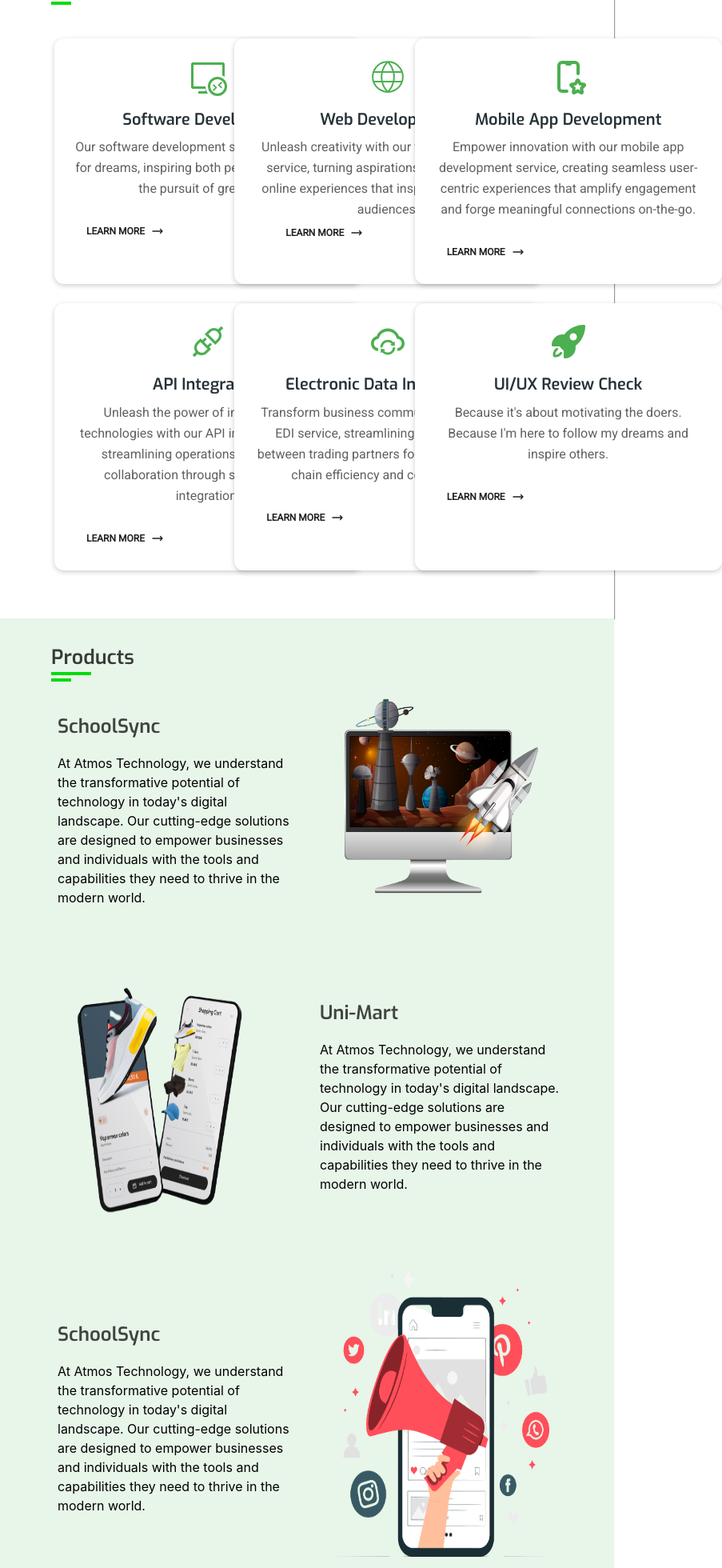
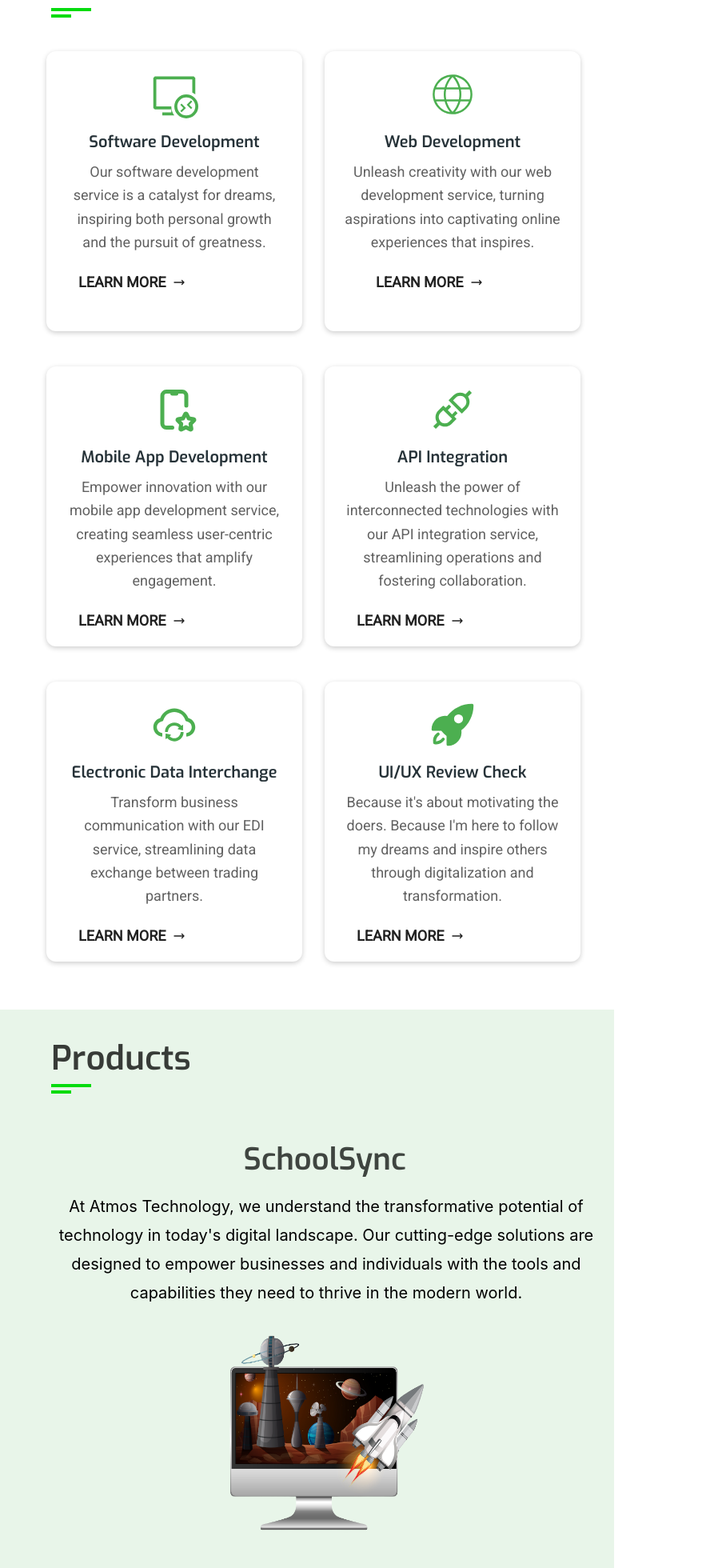
Before and after one commit to Michael-Builds/Atmostech-Solutions, a React (Create React App) app: page /service in a window 768 px wide. Shown: the part 400-2360 px from the top of the page at 80% size, 903 px wide, since content can reach past the window. Built offline with nearby package versions, Linux system fonts and the light colour scheme.

Commit message:
Home, About Product/Service  Media 768 done

```diff
--- a/src/components/Services/Service.jsx
+++ b/src/components/Services/Service.jsx
@@ -28,16 +28,16 @@ const Service = () => {
           <Card className="mt-6 w-96 card zoom-in-1">
             <CardBody>
               <VscVmConnect className="text-green-500 w-12 h-12 mb-4 mx-auto ike" />
-              <Typography variant="h5" color="blue-gray" className="mb-2 text-center">
+              <Typography variant="h5" color="blue-gray" className="mb-2 text-center service-title">
                 Software Development
               </Typography>
-              <Typography className="text-center">
+              <Typography className="text-center service-sentence">
                 Our software development service is a catalyst for dreams, inspiring both personal growth and the pursuit of greatness.
               </Typography>
             </CardBody>
             <CardFooter className="pt-0">
               <Link to='/software' className="inline-block service-btn">
-                <Button size="sm" variant="text" className="flex items-center gap-2">
+                <Button size="sm" variant="text" className="flex items-center gap-2 service-card-btn">
                   Learn More
                   <ArrowLongRightIcon strokeWidth={2} className="w-4 h-4" />
                 </Button>
@@ -48,15 +48,15 @@ const Service = () => {
           <Card className="mt-6 w-96 card zoom-in-2">
             <CardBody>
               <CiGlobe className="text-green-500 w-12 h-12 mb-4 mx-auto ike" />
-              <Typography variant="h5" color="blue-gray" className="mb-2 text-center">
+              <Typography variant="h5" color="blue-gray" className="mb-2 text-center service-title">
                 Web Development
               </Typography>
-              <Typography className="text-center">
-                Unleash creativity with our web development service, turning aspirations into captivating online experiences that inspire and captivate audiences.
+              <Typography className="text-center service-sentence">
+                Unleash creativity with our web development service, turning aspirations into captivating online experiences that inspires.
               </Typography>
               <CardFooter className="pt-0">
                 <Link to='/web' className="inline-block service-btn">
-                  <Button size="sm" variant="text" className="flex items-center gap-2">
+                  <Button size="sm" variant="text" className="flex items-center gap-2 service-card-btn1">
                     Learn More
                     <ArrowLongRightIcon strokeWidth={2} className="w-4 h-4" />
                   </Button>
@@ -68,16 +68,16 @@ const Service = () => {
           <Card className="mt-6 w-96 card zoom-in-3">
             <CardBody>
               <TbDeviceMobileStar className="text-green-500 w-12 h-12 mb-4 mx-auto ike" />
-              <Typography variant="h5" color="blue-gray" className="mb-2 text-center">
+              <Typography variant="h5" color="blue-gray" className="mb-2 text-center service-title">
                 Mobile App Development
               </Typography>
-              <Typography className="text-center">
-                Empower innovation with our mobile app development service, creating seamless user-centric experiences that amplify engagement and forge meaningful connections on-the-go.
+              <Typography className="text-center service-sentence">
+                Empower innovation with our mobile app development service, creating seamless user-centric experiences that amplify engagement.
               </Typography>
             </CardBody>
             <CardFooter className="pt-0">
               <Link to='/mobile' className="inline-block service-btn">
-                <Button size="sm" variant="text" className="flex items-center gap-2">
+                <Button size="sm" variant="text" className="flex items-center gap-2 service-card-btn">
                   Learn More
                   <ArrowLongRightIcon strokeWidth={2} className="w-4 h-4" />
                 </Button>
@@ -88,16 +88,16 @@ const Service = () => {
           <Card className="mt-6 w-96 card zoom-in-4">
             <CardBody>
               <AiOutlineApi className="text-green-500  w-12 h-12 mb-4 mx-auto ike" />
-              <Typography variant="h5" color="blue-gray" className="mb-2 text-center">
+              <Typography variant="h5" color="blue-gray" className="mb-2 text-center service-title">
                 API Integration
               </Typography>
-              <Typography className="text-center">
-                Unleash the power of interconnected technologies with our API integration service, streamlining operations and fostering collaboration through seamless data integration.
+              <Typography className="text-center service-sentence">
+                Unleash the power of interconnected technologies with our API integration service, streamlining operations and fostering collaboration.
               </Typography>
             </CardBody>
             <CardFooter className="pt-0">
               <Link to='/api' className="inline-block service-btn">
-                <Button size="sm" variant="text" className="flex items-center gap-2">
+                <Button size="sm" variant="text" className="flex items-center gap-2 service-card-btn">
                   Learn More
                   <ArrowLongRightIcon strokeWidth={2} className="w-4 h-4" />
                 </Button>
@@ -107,17 +107,17 @@ const Service = () => {
           <Card className="mt-6 w-96 card zoom-in-5">
             <CardBody>
               <AiOutlineCloudSync className="text-green-500 w-12 h-12 mb-4 mx-auto ike" />
-              <Typography variant="h5" color="blue-gray" className="mb-2 text-center">
+              <Typography variant="h5" color="blue-gray" className="mb-2 text-center service-title">
                 Electronic Data Interchange
               </Typography>
-              <Typography className="text-center">
+              <Typography className="text-center service-sentence">
 
-                Transform business communication with our EDI service, streamlining data exchange between trading partners for optimized supply chain efficiency and collaboration.
+                Transform business communication with our EDI service, streamlining data exchange between trading partners.
               </Typography>
             </CardBody>
             <CardFooter className="pt-0">
               <Link to='/edi' className="inline-block service-btn">
-                <Button size="sm" variant="text" className="flex items-center gap-2">
+                <Button size="sm" variant="text" className="flex items-center gap-2 service-card-btn">
                   Learn More
                   <ArrowLongRightIcon strokeWidth={2} className="w-4 h-4" />
                 </Button>
@@ -128,16 +128,16 @@ const Service = () => {
           <Card className="mt-6 w-96 card zoom-in-6">
             <CardBody>
               <RocketLaunchIcon className="text-green-500 w-12 h-12 mb-4 mx-auto ike" />
-              <Typography variant="h5" color="blue-gray" className="mb-2 text-center">
+              <Typography variant="h5" color="blue-gray" className="mb-2 text-center service-title">
                 UI/UX Review Check
               </Typography>
-              <Typography className="text-center">
-                Because it's about motivating the doers. Because I'm here to follow my dreams and inspire others.
+              <Typography className="text-center service-sentence">
+                Because it's about motivating the doers. Because I'm here to follow my dreams and inspire others through digitalization and transformation.
               </Typography>
             </CardBody>
             <CardFooter className="pt-0">
               <a href="www.blog.html" className="inline-block service-btn">
-                <Button size="sm" variant="text" className="flex items-center gap-2">
+                <Button size="sm" variant="text" className="flex items-center gap-2 service-card-btn">
                   Learn More
                   <ArrowLongRightIcon strokeWidth={2} className="w-4 h-4" />
                 </Button>
--- a/src/main.css
+++ b/src/main.css
@@ -1825,11 +1825,11 @@
     font-size: 50px;
     margin-top: 20px;
   }
-  .blog-sub{
+  .blog-sub {
     font-size: 24px;
     margin-top: 5px;
   }
-  .blog-card{
+  .blog-card {
     height: 550px;
     max-width: 600px;
     margin: 10px;
@@ -1837,12 +1837,104 @@
   .blog-text {
     font-size: 28px;
   }
-  .blog-content{
+  .blog-content {
     margin-top: 20px;
     font-size: 24px;
   }
-  .blog-btn{
+  .blog-btn {
     font-size: 20px;
+  }
+  .underline-green {
+    font-size: 42px;
+    margin-bottom: 35px;
+  }
+  .type-head {
+    font-size: 26px;
+    margin-bottom: 20px;
+  }
+  .service-head {
+    font-size: 40px;
+  }
+  .service-cards {
+    display: grid;
+    grid-template-columns: repeat(2, 1fr);
+    gap: 20px;
+  }
+  .card {
+    height: 350px;
+    width: 320px;
+    margin-left: -10px;
+  }
+  .ike {
+    height: 60px;
+    width: 60px;
+  }
+  .service-title {
+    font-size: 20px;
+    line-height: 1.4;
+  }
+  .service-sentence {
+    font-size: 18px;
+  }
+  .service-card-btn {
+    margin-top: -10px;
+    font-size: 18px;
+  }
+
+  .service-card-btn1 {
+    margin-top: 20px;
+    font-size: 18px;
+  }
+  .service-head {
+    font-size: 42px;
+  }
+  .first-product {
+    text-align: center;
+    margin-top: 20px;
+    display: flex;
+    flex-wrap: wrap;
+    justify-content: center;
+    gap: 1rem;
+  }
+  .product-title {
+    font-size: 38px;
+    line-height: 1.3;
+  }
+  .product-one p {
+    font-size: 20px;
+    line-height: 1.8;
+  }
+  .product1 {
+    margin-left: 90px;
+  }
+  .second-product {
+    text-align: center;
+    margin-top: 20px;
+    display: flex;
+    flex-wrap: wrap;
+    justify-content: center;
+    gap: 1rem;
+    flex-direction: column-reverse;
+  }
+  .product-two h2{
+    margin-top: 20px;
+  }
+  .product-two p{
+    font-size: 20px;
+    line-height: 1.8;
+  }
+
+  .third-product{
+    text-align: center;
+    margin-top: 20px;
+    display: flex;
+    flex-wrap: wrap;
+    justify-content: center;
+    gap: 1rem;
+  }
+  .product-three p{
+    font-size: 20px;
+    line-height: 1.8;
   }
 
   /* Targets devices with a screen width between 481 and 768 pixels, such as smartphones in landscape orientation and small tablets. */
```
